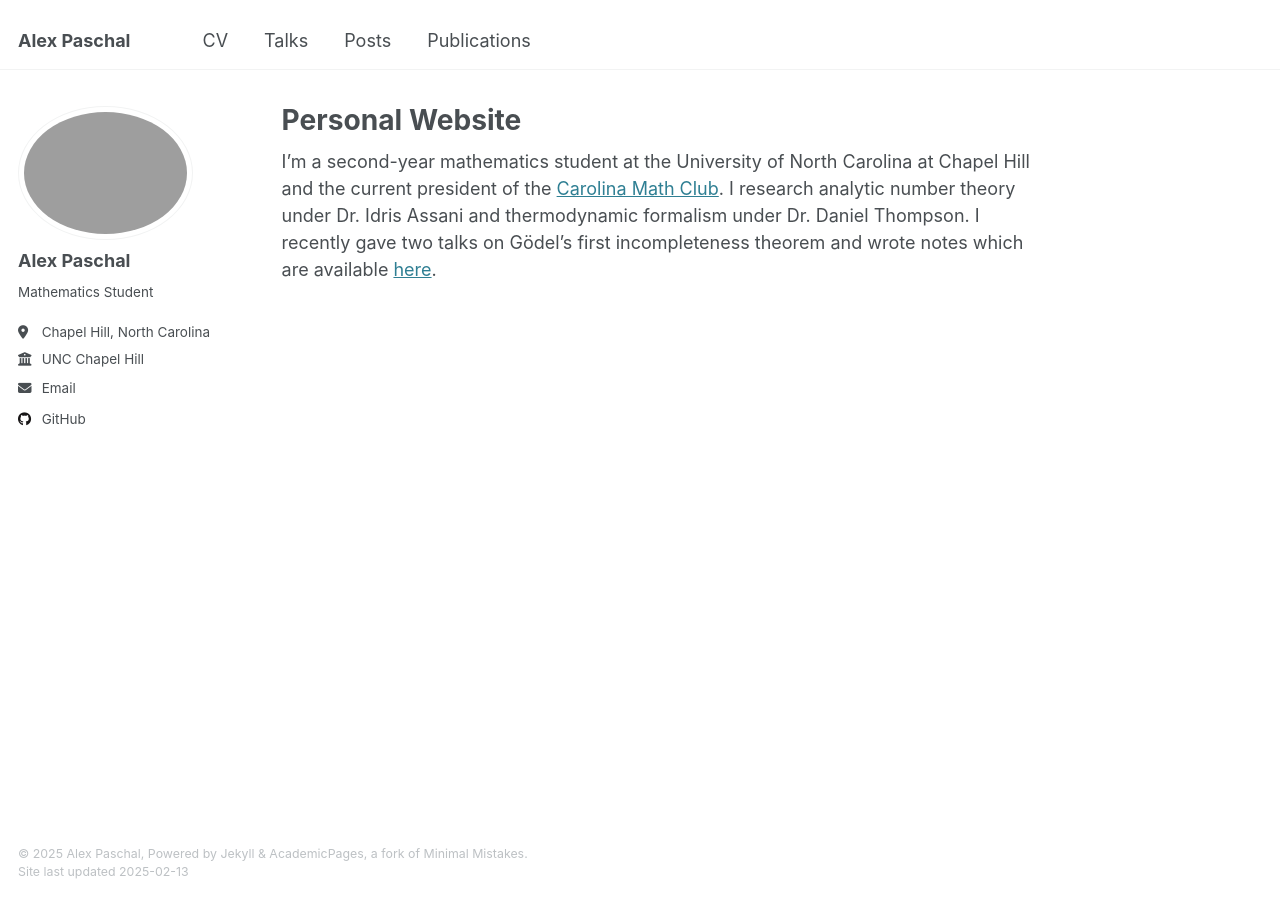
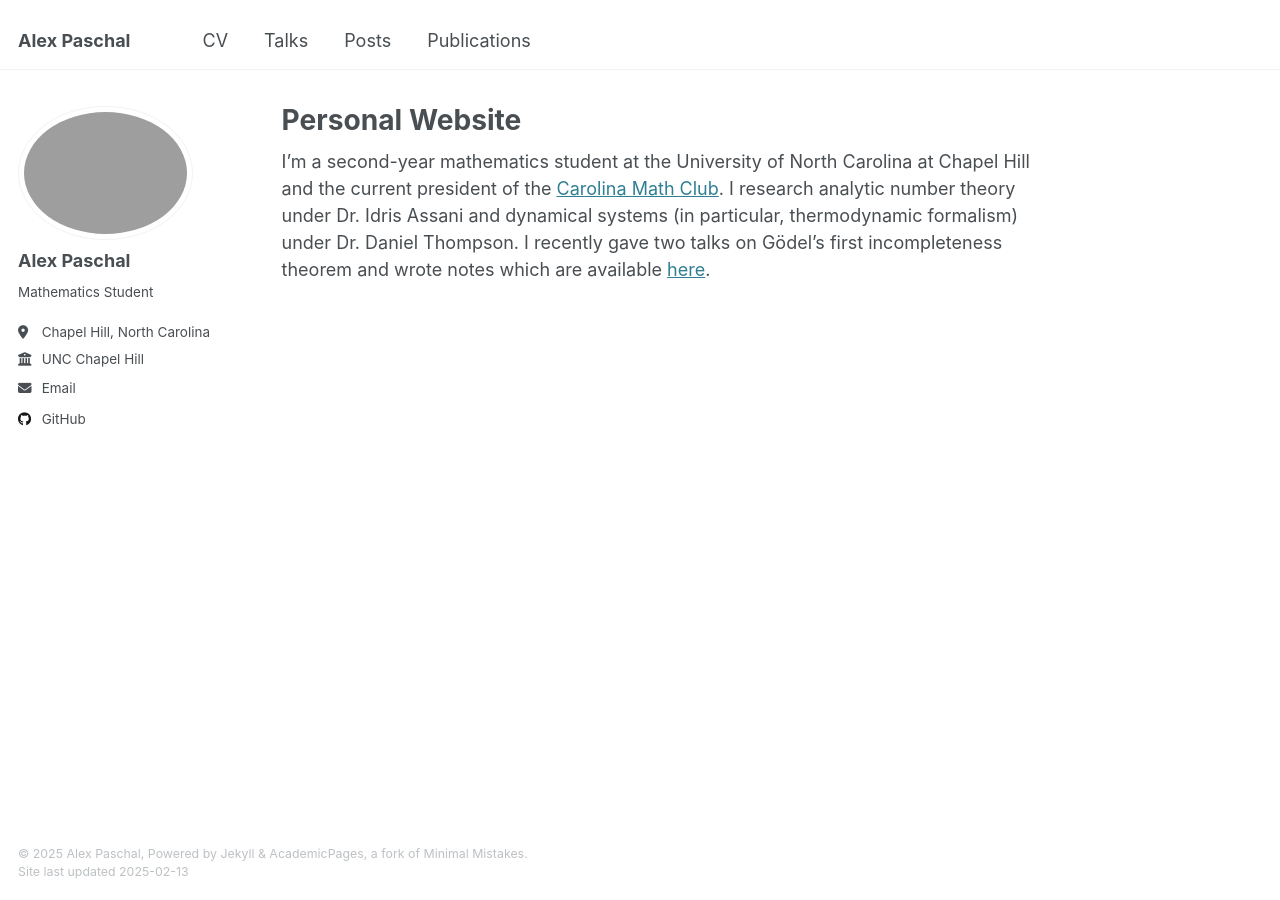
Before and after one commit to alexmpaschal/alexmpaschal.github.io, a Jekyll site: the page built from _pages/about.md, in a window 1280 px wide. Built offline with Jekyll 4.4.1, drawn with Linux system fonts in a browser that asks for light colours.

Commit message:
Update about.md

```diff
--- a/_pages/about.md
+++ b/_pages/about.md
@@ -7,4 +7,4 @@ redirect_from:
   - /about.html
 ---
 
-I'm a second-year mathematics student at the University of North Carolina at Chapel Hill and the current president of the [Carolina Math Club](https://heellife.unc.edu/organization/carolinamathclub). I research analytic number theory under Dr. Idris Assani and thermodynamic formalism under Dr. Daniel Thompson. I recently gave two talks on Gödel's first incompleteness theorem and wrote notes which are available [here](https://alexpasch.al/files/logic-notes.pdf).
+I'm a second-year mathematics student at the University of North Carolina at Chapel Hill and the current president of the [Carolina Math Club](https://heellife.unc.edu/organization/carolinamathclub). I research analytic number theory under Dr. Idris Assani and dynamical systems (in particular, thermodynamic formalism) under Dr. Daniel Thompson. I recently gave two talks on Gödel's first incompleteness theorem and wrote notes which are available [here](https://alexpasch.al/files/logic-notes.pdf).
```
